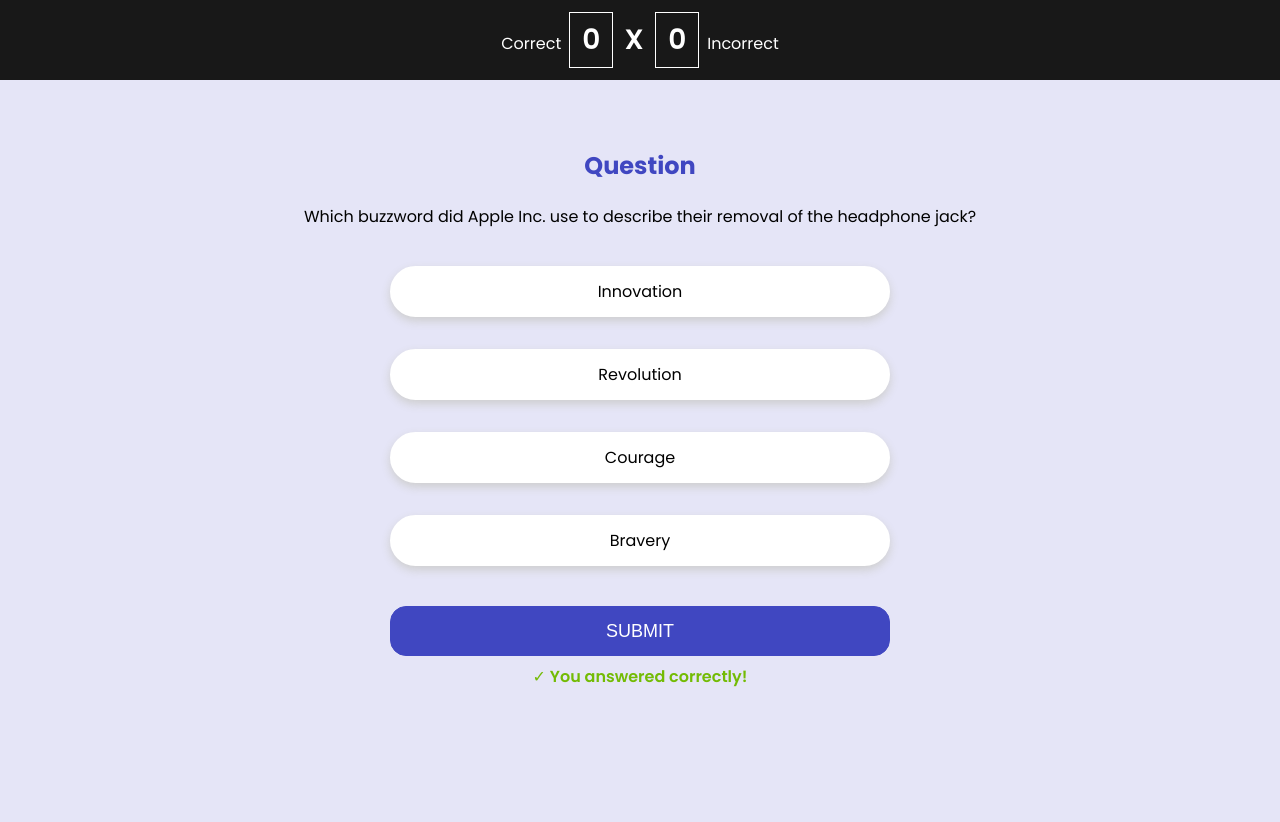
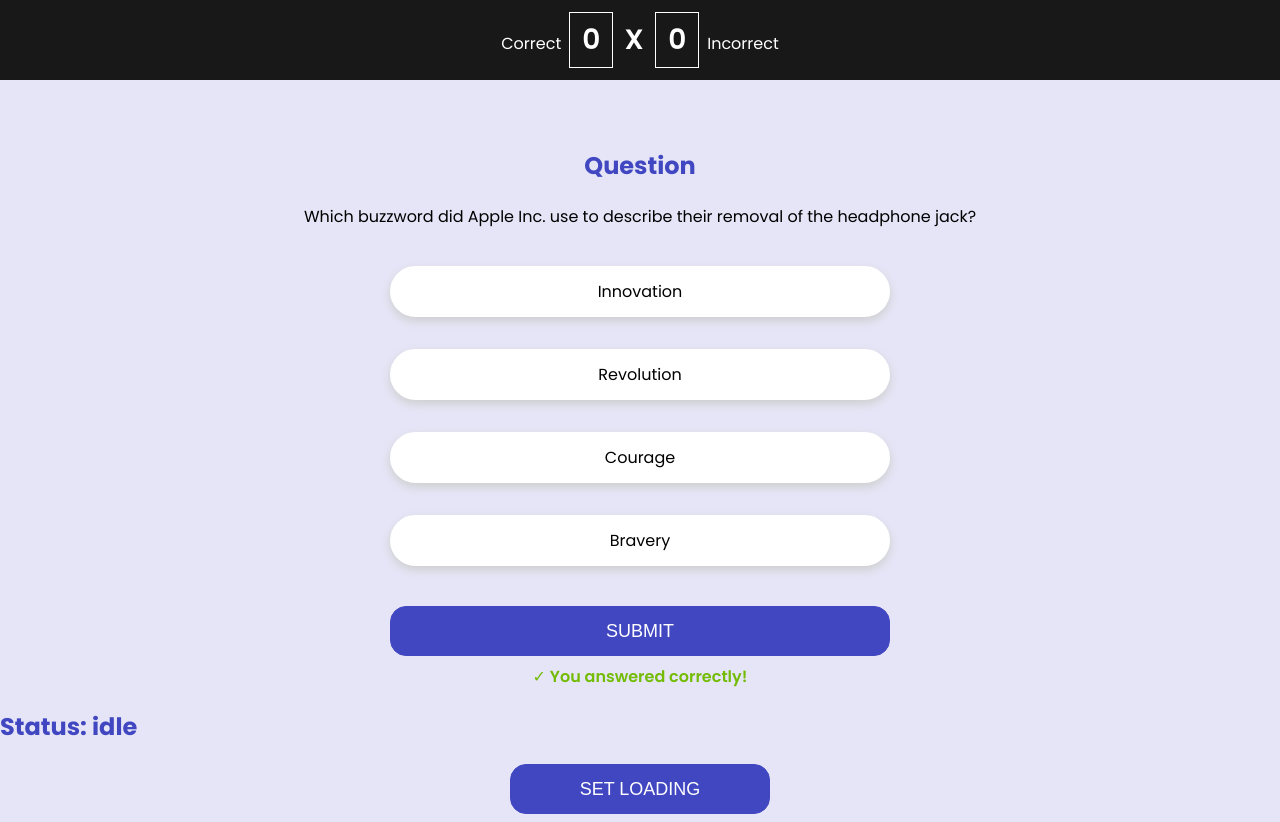
Before and after one commit to IsauroRuvalcaba/ReactTypsScriptQuizGame, a React (Vite) app: page / in a window 1280 px wide. Before the commit the page ends 800 px from the top, so only its background shows below. Built offline with nearby package versions, Linux system fonts and the light colour scheme.

Commit message:
Added new interface for Quizcontext. createContext now has an object with state and dispatch. In App.tsx we are extracting state and dispatch from useQuiz. To test these features we displayed the state from the state and added a button to use the dispatch to change the state.

```diff
--- a/src/App.tsx
+++ b/src/App.tsx
@@ -4,7 +4,7 @@
 import { useQuiz } from "./QuizContext.tsx";
 
 function App() {
-  const state = useQuiz();
+  const { state, dispatch } = useQuiz();
 
   console.log(state);
 
@@ -12,6 +12,14 @@
     <>
       <Score />
       <Game />
+      <h2>Status: {state.gameStatus}</h2>
+      <button
+        onClick={() => {
+          dispatch({ type: "setStatus", payload: "fetching" });
+        }}
+      >
+        Set Loading
+      </button>
     </>
   );
 }
--- a/src/QuizContext.tsx
+++ b/src/QuizContext.tsx
@@ -1,4 +1,10 @@
 import { createContext, useContext, useReducer } from "react";
+
+// created this to be able to import the QuizContext to other files. Added this as type to that
+interface QuizContext {
+  state: QuizState;
+  dispatch: React.Dispatch<QuizAction>;
+}
 
 type Status = "idle" | "fetching" | "ready";
 
@@ -12,12 +18,19 @@
 
 type QuizAction = { type: "setStatus"; payload: Status };
 
-const QuizContext = createContext<QuizState>(initialState);
+const QuizContext = createContext<QuizContext>({
+  state: initialState,
+  dispatch: () => null,
+});
 
 export function QuizProvider({ children }: { children: React.ReactElement }) {
   const [state, dispatch] = useReducer(QuizReducer, initialState);
 
-  return <QuizContext.Provider value={state}>{children}</QuizContext.Provider>;
+  return (
+    <QuizContext.Provider value={{ state, dispatch }}>
+      {children}
+    </QuizContext.Provider>
+  );
 }
 
 export function useQuiz() {
@@ -44,10 +57,13 @@
 const initialState = {
     gameStatus: "idle",
 };
-const QuizContext = createContext(initialState);
+const QuizContext = createContext({
+    state: initialState,
+    dispatch: () => null,
+});
 export function QuizProvider({ children }) {
     const [state, dispatch] = useReducer(QuizReducer, initialState);
-    return React.createElement(QuizContext.Provider, { value: state }, children);
+    return (React.createElement(QuizContext.Provider, { value: { state, dispatch } }, children));
 }
 export function useQuiz() {
     return useContext(QuizContext);
```
